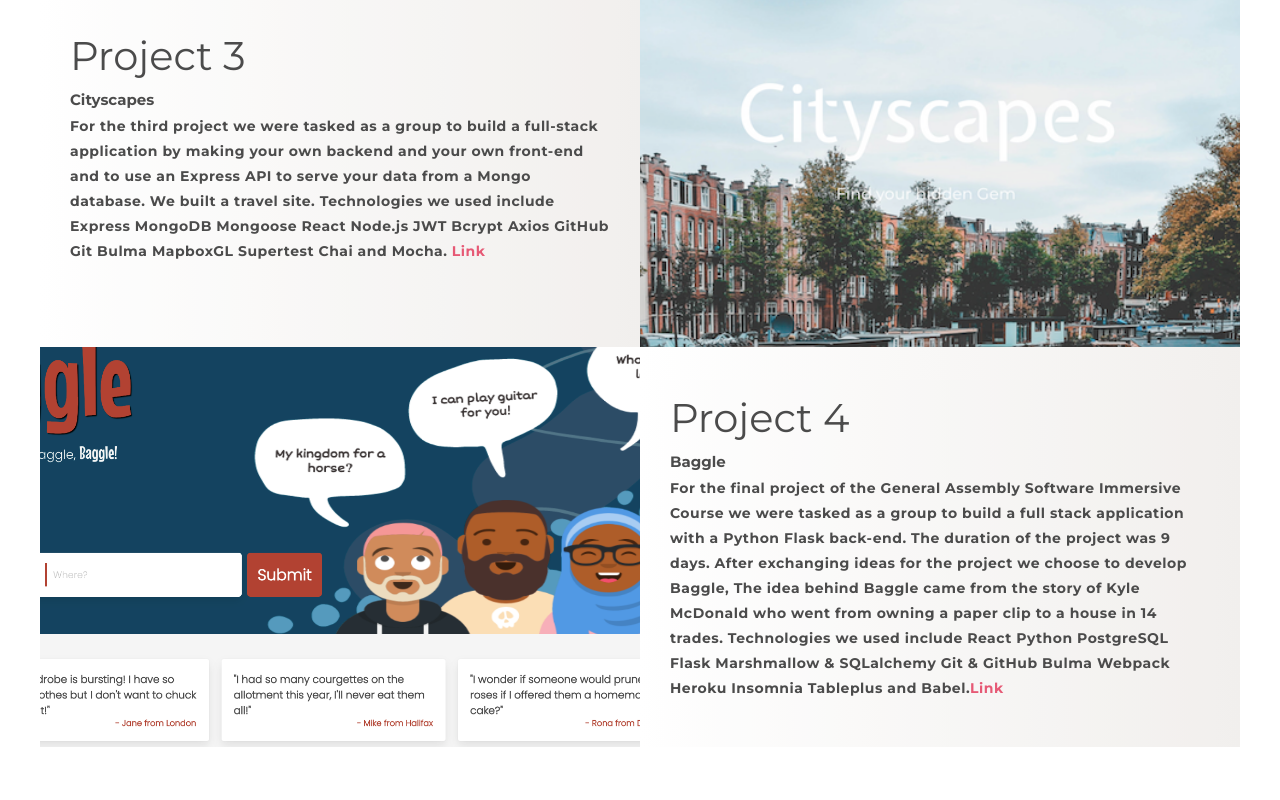
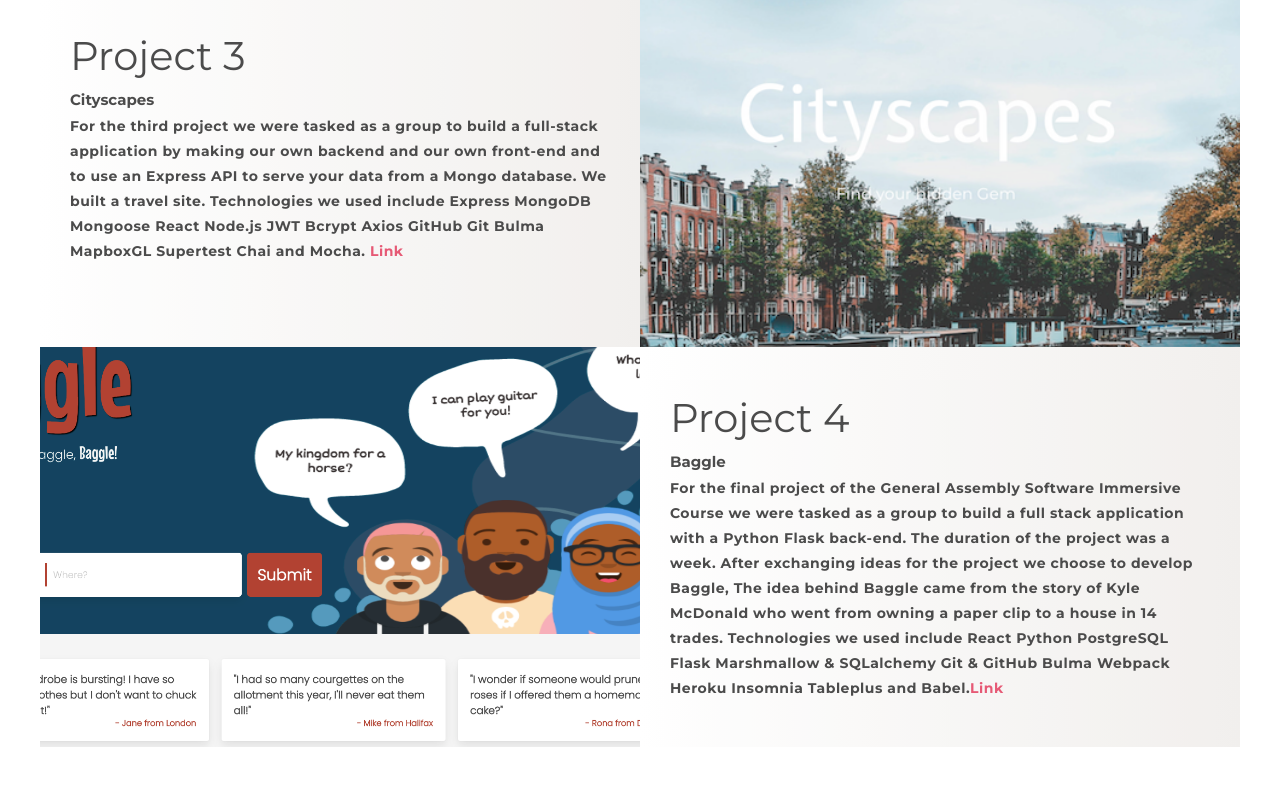
Before and after one commit to aozzy/abdiosman.github.io, a plain HTML site: page index.html in a window 1280 px wide. Shown: the part 4447-5247 px from the top of the page. Drawn offline with Linux system fonts and the light colour scheme.

Commit message:
Add files via upload

```diff
--- a/index.html
+++ b/index.html
@@ -362,7 +362,7 @@
           <div class="class project-info">
             <h3> Project 3</h3>
             <h4>Cityscapes</h4>
-            <p>For the third project we were tasked as a group to build a full-stack application by making your own backend and your own front-end and to use an Express API to serve your data from a Mongo database. We built a travel site.
+            <p>For the third project we were tasked as a group to build a full-stack application by making our own backend and our own front-end and to use an Express API to serve your data from a Mongo database. We built a travel site.
               Technologies we used include Express MongoDB Mongoose React Node.js JWT Bcrypt Axios  GitHub Git Bulma MapboxGL Supertest Chai and Mocha.<a href="https://project-cityscapes.herokuapp.com/"> Link</a>
 
 
@@ -376,7 +376,7 @@
           <div class="class project-info">
             <h3> Project 4</h3>
             <h4>Baggle</h4>
-            <p>For the final project of the General Assembly Software Immersive Course we were tasked as a group to build a full stack application with a Python Flask back-end. The duration of the project was 9 days. After exchanging ideas for the project we choose to develop Baggle, The idea behind Baggle came from the story of Kyle McDonald who went from owning a paper clip to a house in 14 trades.
+            <p>For the final project of the General Assembly Software Immersive Course we were tasked as a group to build a full stack application with a Python Flask back-end. The duration of the project was a week. After exchanging ideas for the project we choose to develop Baggle, The idea behind Baggle came from the story of Kyle McDonald who went from owning a paper clip to a house in 14 trades.
               Technologies we used include React Python PostgreSQL Flask Marshmallow & SQLalchemy Git & GitHub Bulma Webpack Heroku Insomnia Tableplus and Babel.<a href="https://gabaggle.herokuapp.com/">Link</a>
             </p>
           </div>
```
